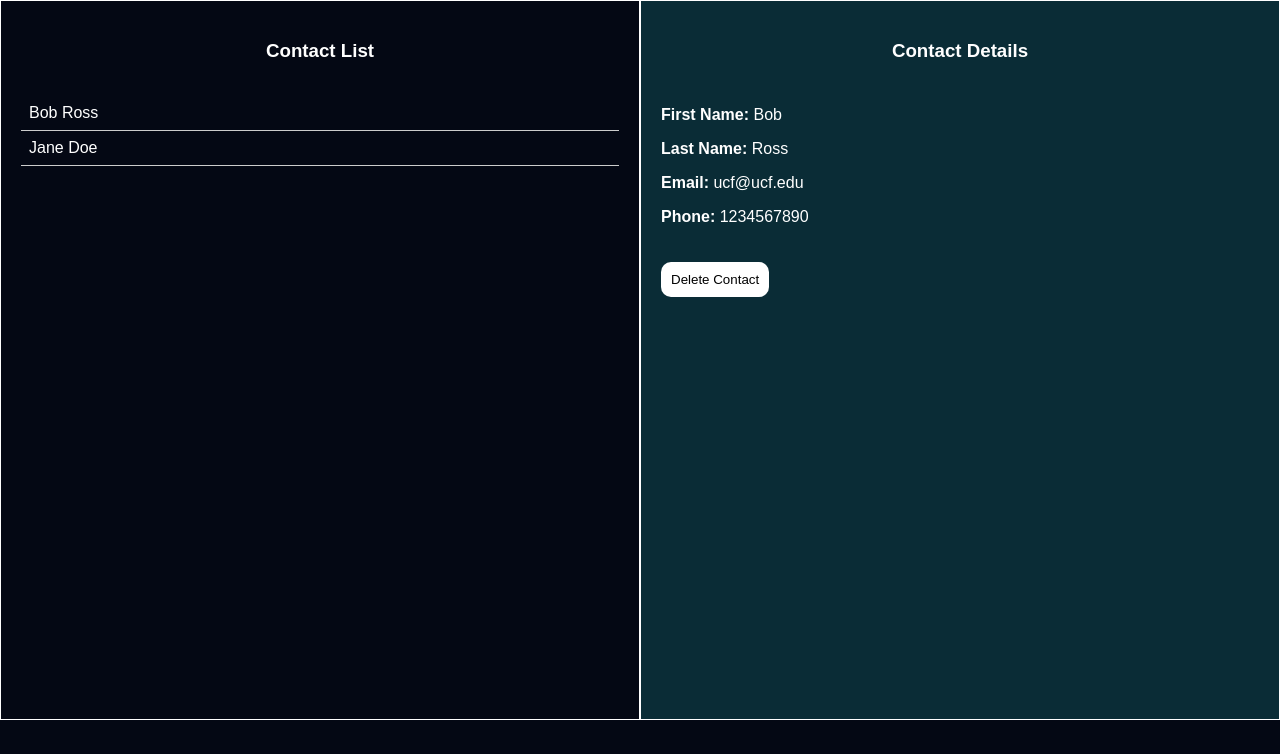
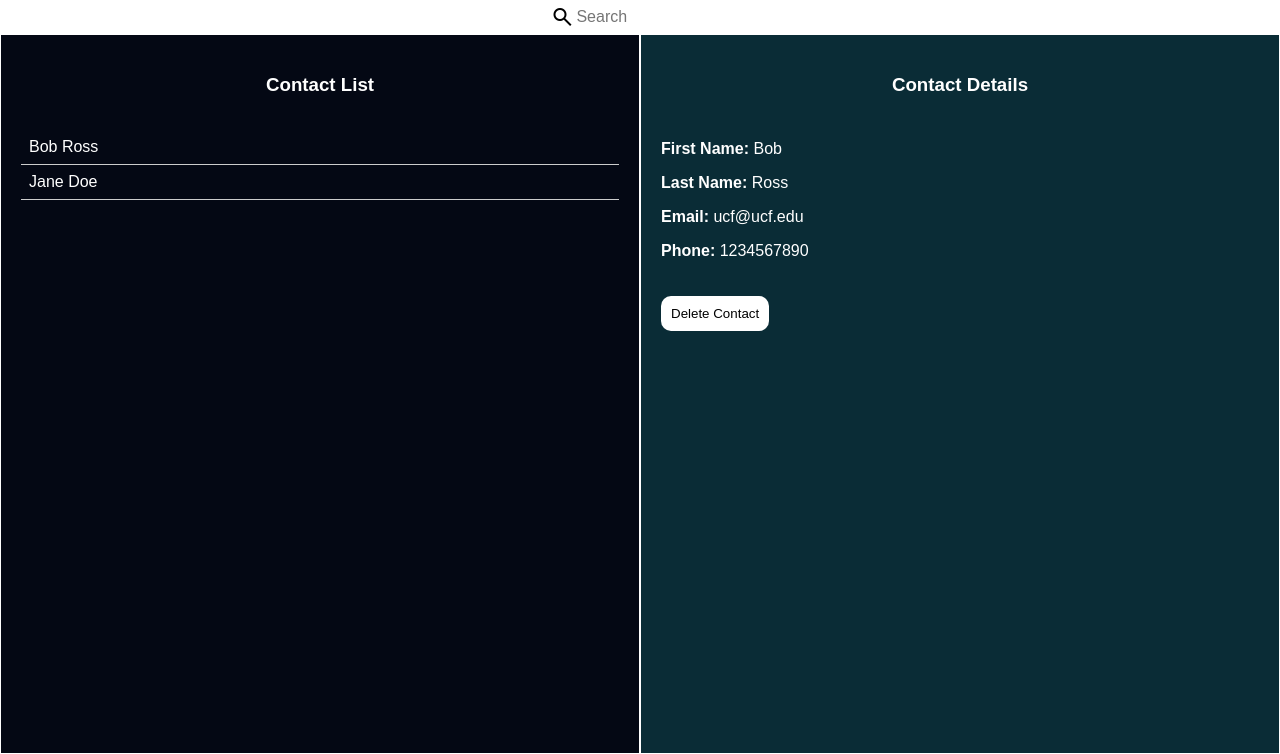
Before and after one commit to Sebastian2956/Team26, a PHP site: page /dashboard.html in a window 1280 px wide. Shown: the part 80-834 px from the top of the page. Before the commit the page ends 800 px from the top, so only its background shows below. Run offline with PHP 8.4, Linux system fonts and the light colour scheme.

Commit message:
Added a search bar to contacts page

```diff
--- a/css/dashStyle.css
+++ b/css/dashStyle.css
@@ -112,3 +112,20 @@ button {
     cursor: pointer;
     margin-top: 15px;
 }
+
+.search {
+    width: max-content;
+    display: flex;
+    align-items: center;
+    padding: 5px;
+    border-radius: 15px;
+    padding-left: 43%;
+}
+
+.search-input {
+    font-size: 16px;
+    font-family: 'Lexend', sans-serif;
+    outline: none;
+    border: none;
+    background: transparent;
+}
--- a/dashboard.html
+++ b/dashboard.html
@@ -5,6 +5,7 @@
     <meta name="viewport" content="width=device-width, initial-scale=1.0">
     <title>Contacts</title>
     <link rel="stylesheet" href="./css/dashStyle.css">
+    <link rel="stylesheet" href="https://fonts.googleapis.com/css2?family=Material+Symbols+Outlined:opsz,wght,FILL,GRAD@20..48,100..700,0..1,-50..200" />
 </head>
 <body>
 
@@ -12,6 +13,11 @@
     <div class="header">
         <h1>Contacts</h1>
         <button class="round-button" title="Add New Contact">+</button>
+    </div>
+
+    <div class="search">
+        <span class="material-symbols-outlined">search</span>
+        <input class="search-input" type="search" placeholder="Search">
     </div>
 
     <div class="container">
```
